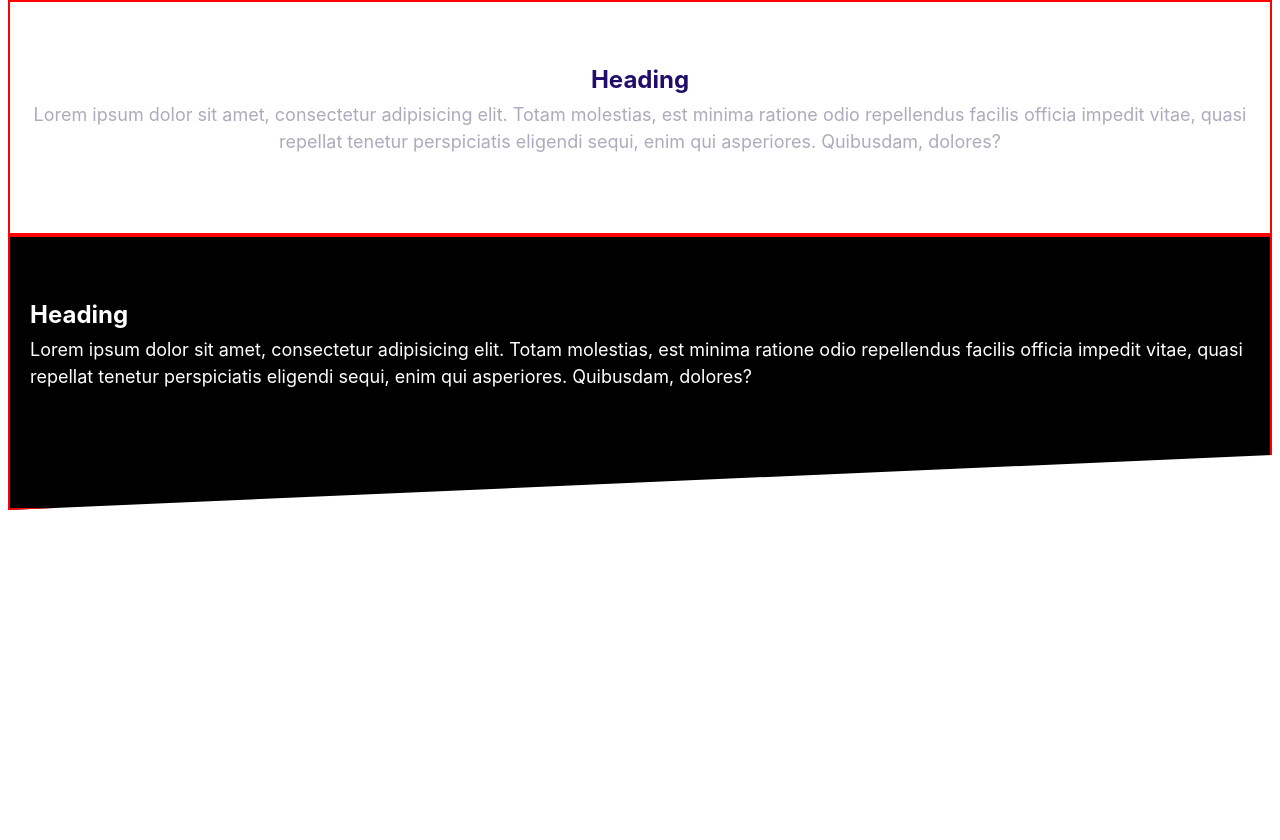
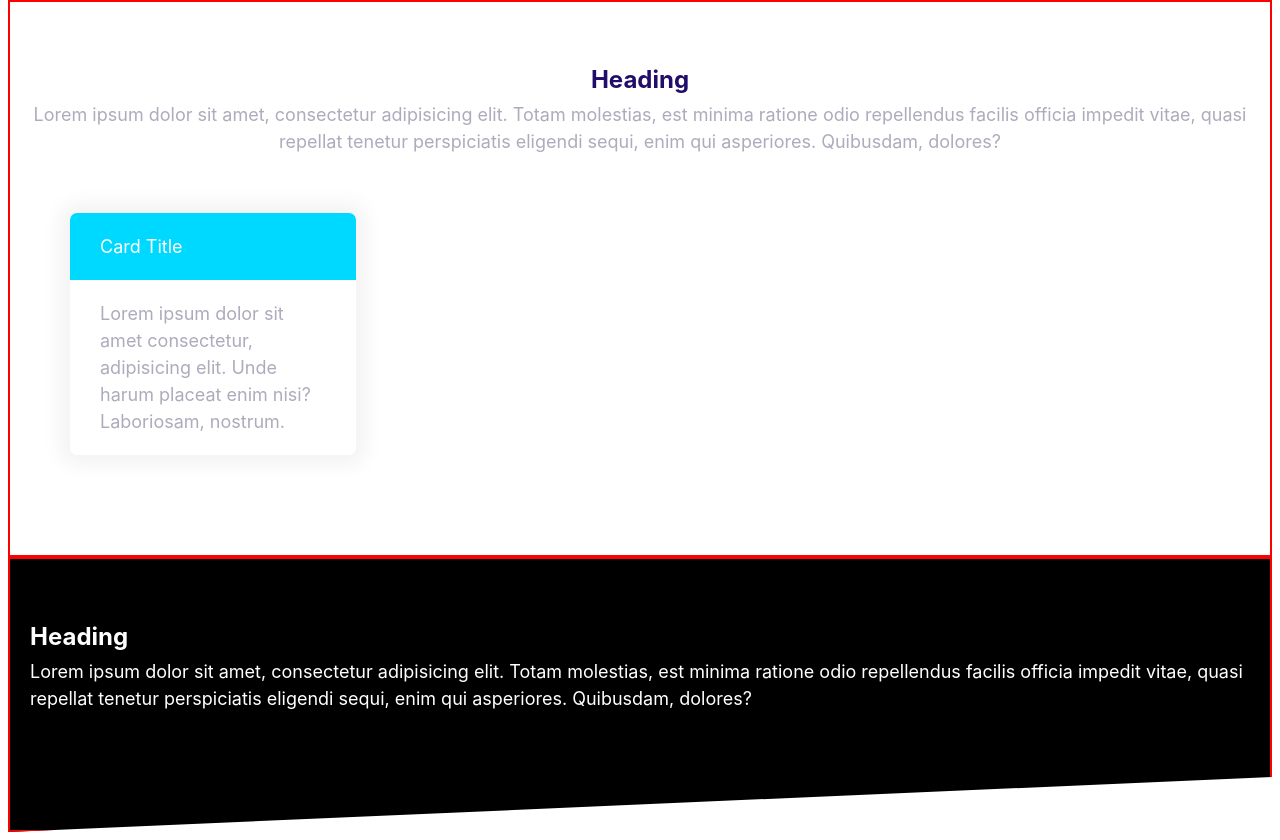
Before and after one commit to abiabisheak/Moshify, a plain HTML site: page source.html in a window 1280 px wide. Before the commit the page ends 800 px from the top, so only its background shows below. Drawn offline with Linux system fonts and the light colour scheme.

Commit message:
define styles for the section

```diff
--- a/css/styles.css
+++ b/css/styles.css
@@ -628,3 +628,8 @@ a{
 .block__header{
     text-align: center;
 }
+
+.container{
+    max-width: 1400px;
+    margin: 0 auto;
+}
--- a/source.html
+++ b/source.html
@@ -7,19 +7,29 @@
     <title>Document</title>
 </head>
     <body>
-      <header class="block__header">
-        <section class="block">
+        <section class="block container">
+          <header class="block__header">
           <h3 class="block__heading">Heading</h3>
           <p>
             Lorem ipsum dolor sit amet, consectetur adipisicing elit. Totam molestias, est minima ratione odio repellendus facilis officia impedit vitae, quasi repellat tenetur perspiciatis eligendi sequi, enim qui asperiores. Quibusdam, dolores?
           </p>
+          </header>
+          <div style="width: 30%; padding: 4rem">
+            <div class="card card--secondary">
+                <header class="card__header">Card Title</header>
+                    <div class="card__body">
+                        Lorem ipsum dolor sit amet consectetur, adipisicing elit. Unde harum placeat enim nisi? Laboriosam, nostrum.
+                    </div>
+            </div>
+        </div>
         </section>
-      </header>
       <section class="block block--dark block--skewed-left">
-        <h3 class="block__heading">Heading</h3>
-        <p>
-          Lorem ipsum dolor sit amet, consectetur adipisicing elit. Totam molestias, est minima ratione odio repellendus facilis officia impedit vitae, quasi repellat tenetur perspiciatis eligendi sequi, enim qui asperiores. Quibusdam, dolores?
-        </p>
+        <div class="container">
+          <h3 class="block__heading">Heading</h3>
+          <p>
+            Lorem ipsum dolor sit amet, consectetur adipisicing elit. Totam molestias, est minima ratione odio repellendus facilis officia impedit vitae, quasi repellat tenetur perspiciatis eligendi sequi, enim qui asperiores. Quibusdam, dolores?
+          </p>
+        </div>
       </section>
     </body>
 </html>
```
Also changed, not shown: components/cards.html (+1 -1 lines), components/sections.html (added, +24 -0 lines).
